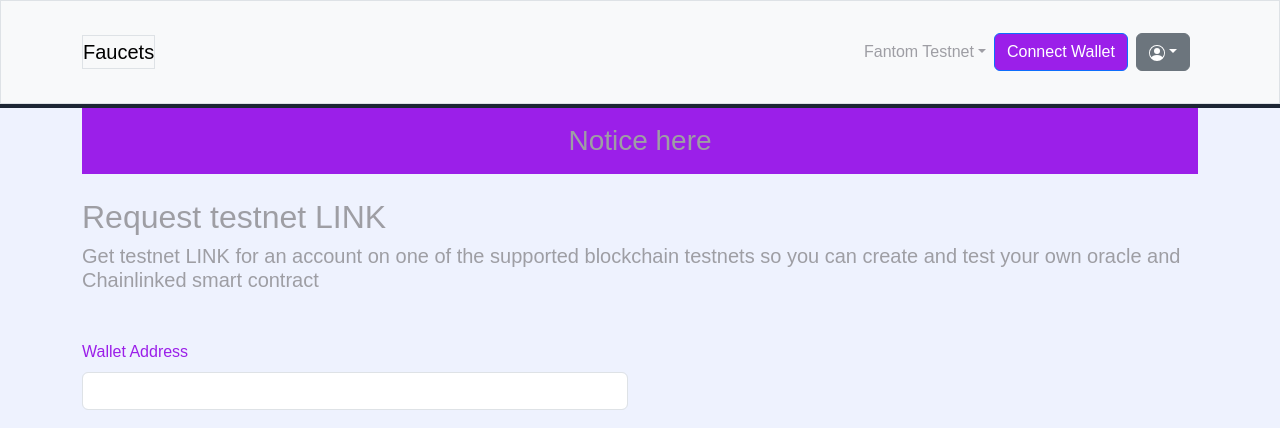
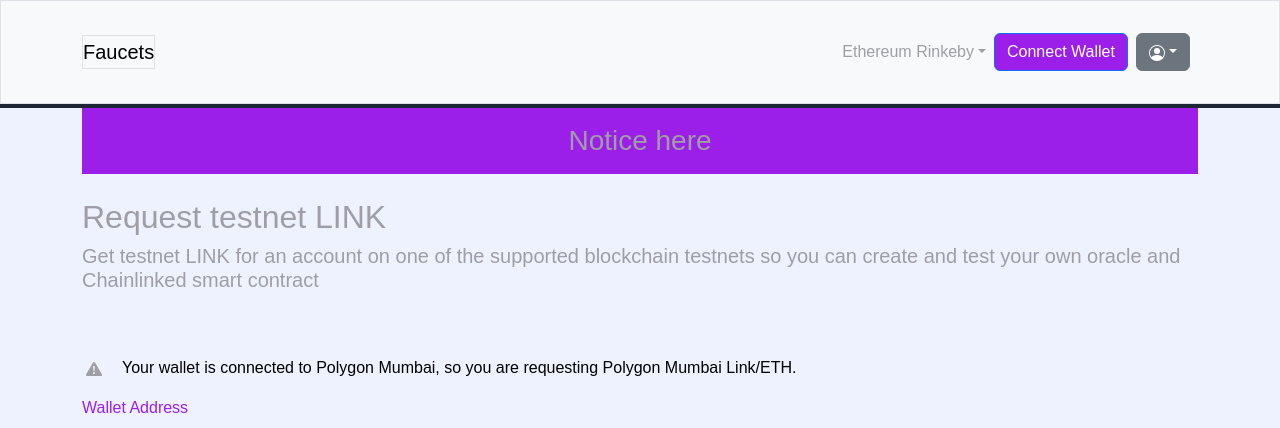
Before and after one commit to Biddut-Roy/faucet-payment-client, a React (Vite) app: page / in a window 1280 px wide. Shown: the top 428 px of the page. Built offline with nearby package versions, Linux system fonts and the light colour scheme.

Commit message:
Navbar Dropdown menu Setup

```diff
--- a/src/Layout/Dashboard/Header.jsx
+++ b/src/Layout/Dashboard/Header.jsx
@@ -12,7 +12,7 @@
             <BsJustify className='icon' onClick={OpenSidebar}/>
         </div>
         <div className='header-left'>
-           <Link to={'/'} style={{textDecoration:'none'}}> Fuacet </Link>
+           <Link to={'/'} style={{textDecoration:'none', color:'#9B1FE9'}}>Faucets</Link>
         </div>
         <div className='header-right'>
             <BsPersonCircle className='icon'/>
--- a/src/component/Home/Home.jsx
+++ b/src/component/Home/Home.jsx
@@ -64,6 +64,14 @@
                     <h1 className="text-sm fs-5 w-60">Get testnet LINK for an account on one of the supported blockchain testnets so you can create and test your own oracle and Chainlinked smart contract</h1>
                 </div>
                 <div className="row mt-5">
+                    <div className="d-flex align-items-center">
+                        <p className="m-1">
+                            <svg xmlns="http://www.w3.org/2000/svg" width="16" height="16" fill="currentColor" className="bi bi-exclamation-triangle-fill" viewBox="0 0 16 16">
+                                <path d="M8.982 1.566a1.13 1.13 0 0 0-1.96 0L.165 13.233c-.457.778.091 1.767.98 1.767h13.713c.889 0 1.438-.99.98-1.767zM8 5c.535 0 .954.462.9.995l-.35 3.507a.552.552 0 0 1-1.1 0L7.1 5.995A.905.905 0 0 1 8 5m.002 6a1 1 0 1 1 0 2 1 1 0 0 1 0-2" />
+                            </svg>
+                        </p>
+                        <p className="m-3 text-black">Your wallet is connected to Polygon Mumbai, so you are requesting Polygon Mumbai Link/ETH.</p>
+                    </div>
                     <div className="col-md-6 offset-md-0">
                         <form onSubmit={handleSubmit}>
                             <div className="mb-3">
--- a/src/component/Navbar & Footer/Navbar.jsx
+++ b/src/component/Navbar & Footer/Navbar.jsx
@@ -2,9 +2,11 @@
 import { useAuth0 } from "@auth0/auth0-react";
 import metaImage from './../../../public/Meta.png'
 import wala from './../../../public/walate.png'
+import { useState } from "react";
 
 const Navbar = () => {
     const { loginWithRedirect, isAuthenticated, logout } = useAuth0();
+    const [wallet , setWallet] = useState("Ethereum Rinkeby");
     return (
         <div className="border w-90 mx-auto">
             <nav className="navbar navbar-expand-lg navbar-light bg-light">
@@ -16,13 +18,18 @@
                         <ul className="d-flex list-unstyled align-items-center justify-content-center">
                             <li className="nav-item dropdown m-2">
                                 <a className="nav-link dropdown-toggle" href="#" role="button" data-bs-toggle="dropdown" aria-expanded="false">
-                                    Fantom Testnet
+                                   {wallet}
                                 </a>
                                 <ul className="dropdown-menu">
-                                    <li><a className="dropdown-item" href="#">Action</a></li>
-                                    <li><a className="dropdown-item" href="#">Another action</a></li>
+                                    <li><a className="dropdown-item" onClick={()=>setWallet("Ethereum Rinkeby")}>Ethereum Rinkeby</a></li>
+                                    <li><a className="dropdown-item" onClick={()=>setWallet("Polygon Mumbai")}>Polygon Mumbai</a></li>
+                                    <li><a className="dropdown-item" onClick={()=>setWallet("POA Network Sokol")}>POA Network Sokol</a></li>
+                                    <li><a className="dropdown-item" onClick={()=>setWallet("Harmony Testnet")}>Harmony Testnet</a></li>
+                                    <li><a className="dropdown-item" onClick={()=>setWallet("Fantom Testnet")}>Fantom Testnet</a></li>
+                                    <li><a className="dropdown-item" onClick={()=>setWallet("BNB Chain Testnet")}>BNB Chain Testnet</a></li>
+                                    <li><a className="dropdown-item" onClick={()=>setWallet("Avalanche Fuji")}>Avalanche Fuji</a></li>
+                                    <li><a className="dropdown-item" onClick={()=>setWallet("Arbitrum Rinkeby")}>Arbitrum Rinkeby</a></li>
                                     <li><h1 className="dropdown-divider" /></li>
-                                    <li><a className="dropdown-item" href="#">Something else here</a></li>
                                 </ul>
                             </li>
                             <li className="nav-item">
```
